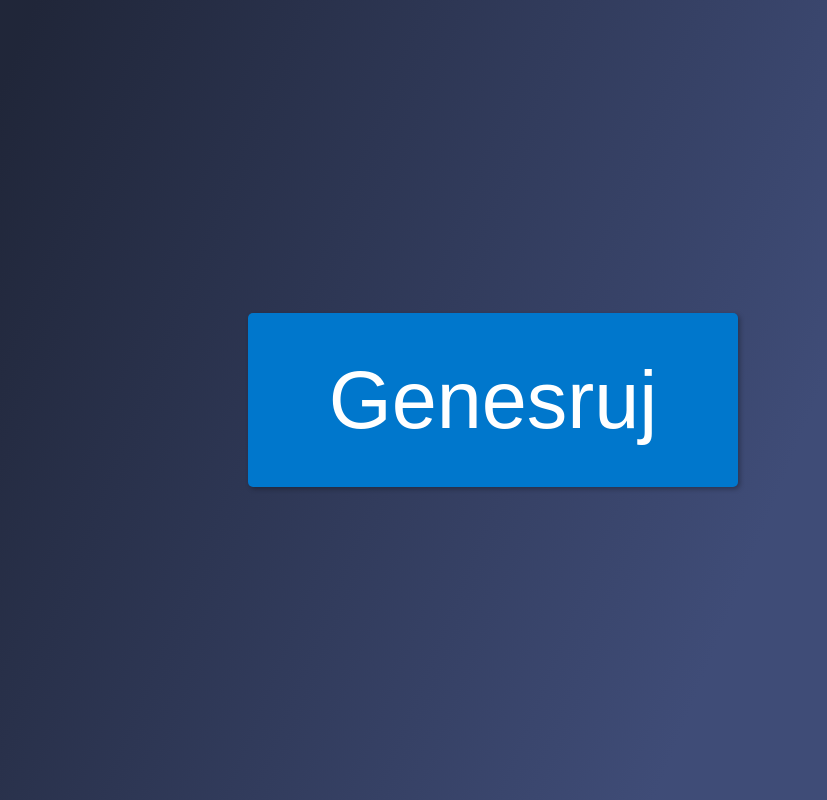
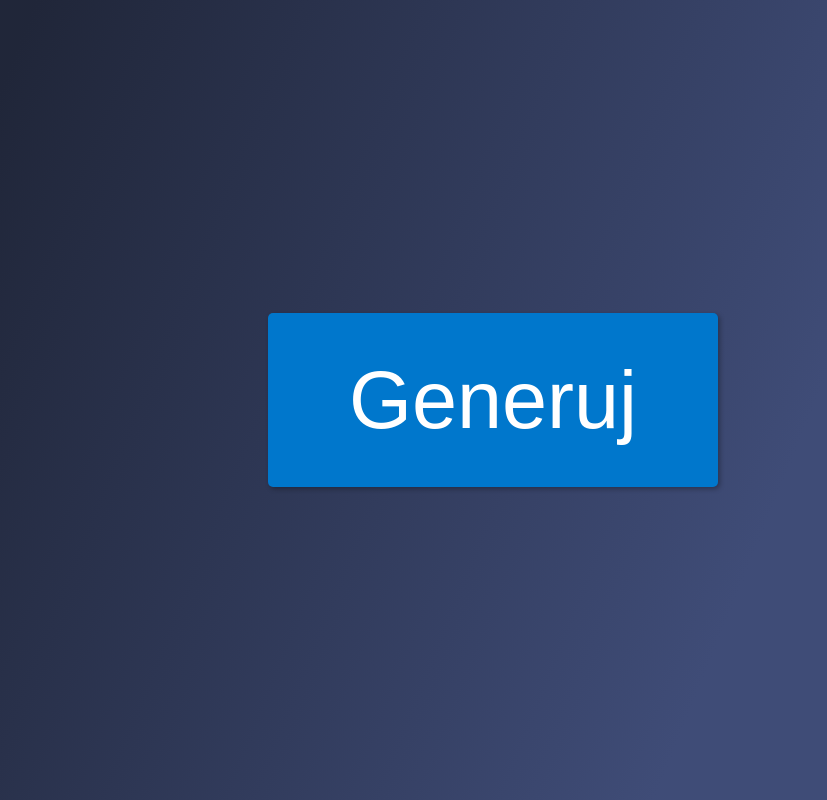
Before and after one commit to n1nis/WordGenerator, a plain HTML site: page index.html in a window 1280 px wide. Shown: the whole page, without its empty margins (147-974 px from the left). Drawn offline with Linux system fonts and the light colour scheme.

Commit message:
Update index.html

```diff
--- a/index.html
+++ b/index.html
@@ -9,7 +9,7 @@
   </head>
   <body>
     <div class="wrapper">
-      <button class="dbl-click" onclick="generateWords()">Genesruj</button>
+      <button class="dbl-click" onclick="generateWords()">Generuj</button>
       <div id="wordList"></div>
     </div>
 
```
